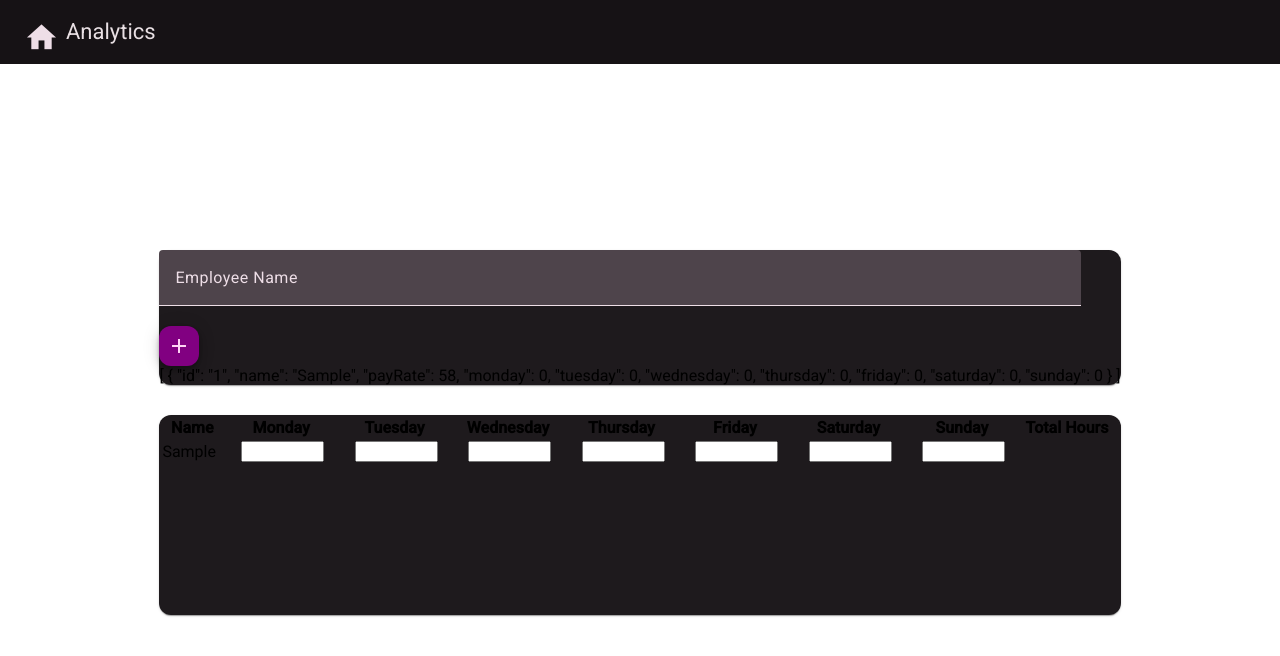
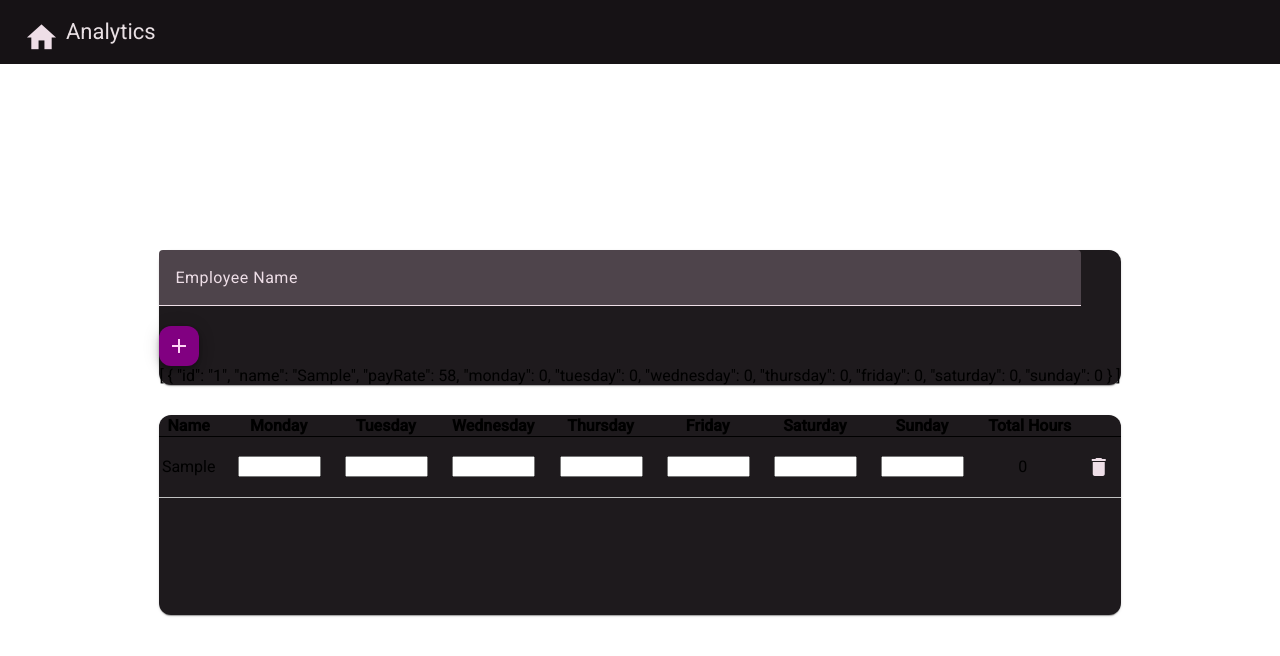
Before and after one commit to DrogonToothless/angulartimesheetapp, an Angular app in the folder angular-timesheet/: page /timesheet in a window 1280 px wide. Both pictures are taken after typing "Sample" into the empty fields and a click on the button "add". Shown: the top 656 px of the page. Built offline with nearby package versions, Linux system fonts and the light colour scheme.

Commit message:
added functionality for totaling weekly hours and deleting users

```diff
--- a/angular-timesheet/src/app/components/timesheet/timesheet.component.css
+++ b/angular-timesheet/src/app/components/timesheet/timesheet.component.css
@@ -35,4 +35,28 @@
   max-width: 75px;
   margin-left: 15px;
   text-align: center;
+}
+
+.total-cell {
+  text-align: center;
+}
+
+table {
+  border-collapse: collapse;
+}
+
+th {
+  border-bottom: 1px solid black;
+}
+th:not(:first-child) {
+  padding-left: 15px;
+}
+
+td {
+  text-align: center;
+  padding: 10px 0px;
+}
+
+tr td {
+  border-bottom: 1pt solid #C1C1C1;
 }/*# sourceMappingURL=timesheet.component.css.map */
--- a/angular-timesheet/src/app/components/timesheet/timesheet.component.html
+++ b/angular-timesheet/src/app/components/timesheet/timesheet.component.html
@@ -25,6 +25,12 @@
                         <td *ngFor="let day of weekdays">
                             <input type="number" [id]="day" [(ngModel)]="employee[day]" class="hours-input">
                         </td>
+                        <td class="total-cell">{{getTotalHours(employee)}}</td>
+                        <td>
+                            <button mat-icon-button (click)="deleteEmployee(i)">
+                                <mat-icon>delete</mat-icon>
+                            </button>
+                        </td>
                     </tr>
                 </tbody>
             </table>
--- a/angular-timesheet/src/app/components/timesheet/timesheet.component.scss
+++ b/angular-timesheet/src/app/components/timesheet/timesheet.component.scss
@@ -31,3 +31,22 @@
     margin-left: 15px;
     text-align: center;
 }
+.total-cell {
+    text-align: center;
+}
+table {
+    border-collapse: collapse;
+}
+th {
+    border-bottom: 1px solid black;
+    &:not(:first-child) {
+        padding-left: 15px;
+    }
+}
+td {
+    text-align: center;
+    padding: 10px 0px;
+}
+tr td {
+    border-bottom:1pt solid #C1C1C1;
+}
--- a/angular-timesheet/src/app/components/timesheet/timesheet.component.ts
+++ b/angular-timesheet/src/app/components/timesheet/timesheet.component.ts
@@ -57,4 +57,11 @@
       return error;
     };
   }
+  getTotalHours(employee: Employee): number {
+    return employee.monday + employee.tuesday + employee.wednesday
+        + employee.thursday + employee.friday + employee.saturday + employee.sunday;
 }
+  deleteEmployee(index: number): void {
+    this.employees.splice(index, 1);
+  }
+}
```
Also changed, not shown: 1 other file (tests, documents, lock files or other folders).
